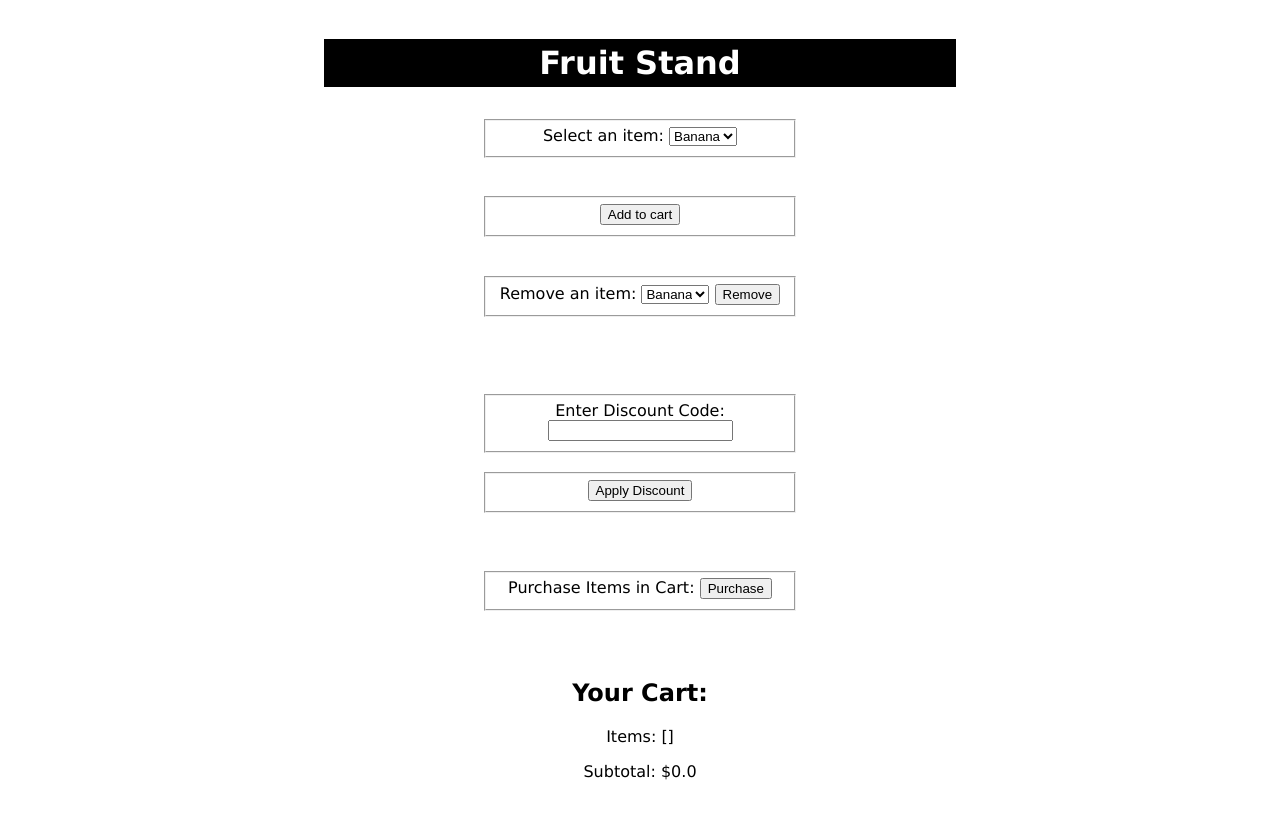
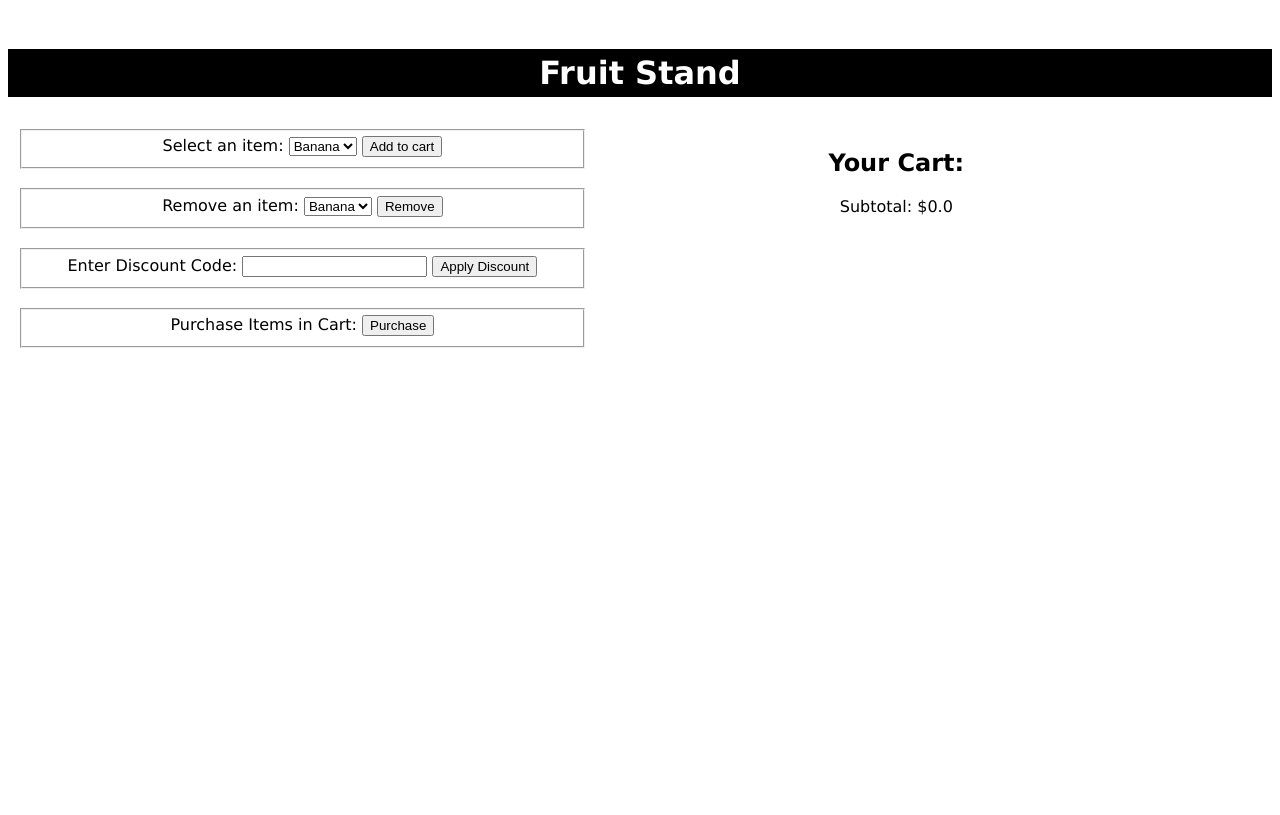
Before and after one commit to Jessmald89/Group2-repo-projects, a Flask app: page / in a window 1280 px wide. After the commit the page ends 348 px from the top, so only its background shows below. Run offline with Flask 3, Linux system fonts and the light colour scheme.

Commit message:
edited css, app, and index to prepare for changes

```diff
--- a/app.py
+++ b/app.py
@@ -43,7 +43,7 @@ def index():
                 user_cart.remove(orange)
             else:
                 error_message = "Item not found in the cart."
-                return render_template("index.html", cart=user_cart, inventory=user_cart.items, subtotal=user_cart.subtotal, total=user_cart.total, purchase_message=user_cart.purchase_message, error_message=error_message)
+                return render_template("index.html", cart=user_cart, cart_list=user_cart.items, subtotal=user_cart.subtotal, total=user_cart.total, purchase_message=user_cart.purchase_message, error_message=error_message)
 
         elif "form3_submit" in request.form: #Clears the list and resets the subtotal. Confirms Purchase.
             user_cart.purchase()
@@ -53,7 +53,7 @@ def index():
             if discount_code == DISCOUNT_CODE:
                 user_cart.apply_discount(DISCOUNT)
 
-    return render_template("index.html", cart=user_cart, inventory=user_cart.items, subtotal=user_cart.subtotal, total=user_cart.total, purchase_message=user_cart.purchase_message)# Rendering templates is how Flask interfaces with html.
+    return render_template("index.html", cart=user_cart, cart_list=user_cart.items, subtotal=user_cart.subtotal, total=user_cart.total, purchase_message=user_cart.purchase_message)# Rendering templates is how Flask interfaces with html.
 
 if __name__ == "__main__":
     app.run(debug=True) # Runs app in debug mode, change debug=False for production version (e.g. for the labs most likely?)
--- a/static/css/style.css
+++ b/static/css/style.css
@@ -25,3 +25,28 @@ body {
     border: 3px black;
     padding: 10px;
 }
+
+.centered-container {
+    width: 50%;
+    padding: 10px;
+    margin: auto;
+    text-align: center;
+    display: grid;
+    grid-template-columns: repeat(2, 1fr); /* Creates two equal columns */
+    text-align: center;
+}
+
+.left-box {
+    display: inline-block;
+    text-align: center;
+    width: 45%;
+    margin: 10px;
+}
+
+.right-box {
+    display: inline-block;
+    text-align: center;
+    vertical-align: top;
+    width: 45%;
+    margin: 10px;
+}
--- a/static/style.css
+++ /dev/null
@@ -1 +0,0 @@
-/* If we choose to use css, this is the file for it. */
--- a/templates/index.html
+++ b/templates/index.html
@@ -7,9 +7,10 @@
     <link rel="stylesheet" href="{{ url_for('static', filename='css/style.css') }}"/>
 </head>
 <body>
-    <div class="center">
+    <div class="centered-container"></div>
     <h1 class="banner">Fruit Stand</h1>
-        <form method="POST" class="center">
+        <div class="left-box">
+            <form method="POST">
                 <fieldset>
                     <label for="add_operation">Select an item:</label>
                     <select name="add_operation" required>
@@ -17,16 +18,11 @@
                         <option value="apple">Apple</option>
                         <option value="orange">Orange</option>
                     </select>
-            </fieldset>
-            <br>
-            <br>
-            <fieldset>
                     <input type="submit" name="form1_submit" value="Add to cart" />
-
                 </fieldset>
             </form>
             <br>
-        <form method="POST" class="center">
+            <form method="POST">
                 <fieldset>
                     <label for="remove_operation">Remove an item:</label>
                     <select name="remove_operation" required>
@@ -37,23 +33,17 @@
 
                     <input type="submit" name="form2_submit" value="Remove" />
                 </fieldset>
-            <br>
             </form>
             <br>
-        <br>
-        <form method="POST" class="center">
+            <form method="POST">
                 <fieldset>
                     <label for="discount_code">Enter Discount Code:</label>
                     <input type="text" name="discount_code" />
-            </fieldset>
-            <br>
-            <fieldset>
                     <input type="submit" name="form4_submit" value="Apply Discount" />
                 </fieldset>
             </form>
             <br>
-        <br>
-        <form method="POST" class="center">
+            <form method="POST">
                 <fieldset>
                     <label for="purchase_operation">Purchase Items in Cart:</label>
                     <input type="submit" name="form3_submit" value="Purchase" />
@@ -61,8 +51,12 @@
                 <br>
             </form>
             <br>
+        </div>
+        <div class="right-box">
             <h2>Your Cart:</h2>
-        <p name="item_display">Items: {{ inventory }}</p>
+            {% for fruit in cart_list %}
+                <p name="item_display">${{ i }} | {{ fruit }} </p>
+            {% endfor %}
             <p>Subtotal: ${{ subtotal }}</p>
 
             {% if cart.discount_applied %}
@@ -70,5 +64,6 @@
             {% endif %}
             <p>{{ purchase_message }}</p>
         </div>
+    <div>
 </body>
 </html>
```
Lines whose indentation alone changed are shown as unchanged.
